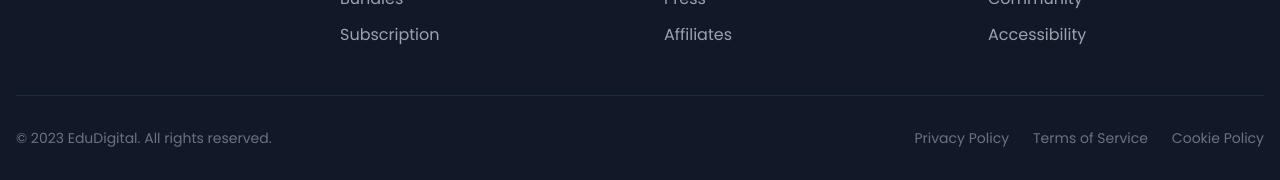
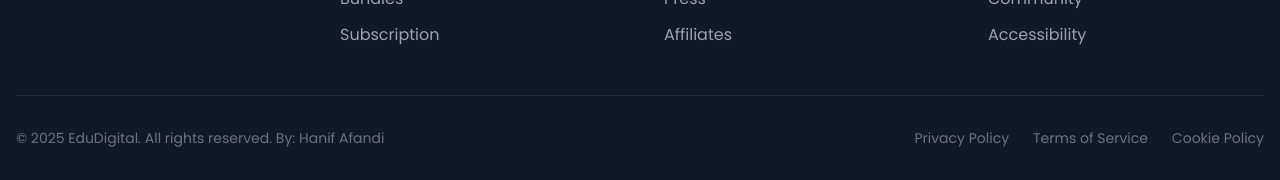
Before and after one commit to fandcomp/shopify, a plain HTML site: page index.html in a window 1280 px wide. Shown: the part 5665-5845 px from the top of the page. Drawn offline with nearby package versions, Linux system fonts and the light colour scheme.

Commit message:
Update index.html

```diff
--- a/index.html
+++ b/index.html
@@ -843,7 +843,7 @@
 
             <div class="pt-8 border-t border-gray-800 flex flex-col md:flex-row justify-between items-center">
                 <p class="text-gray-500 text-sm mb-4 md:mb-0">
-                    © 2023 EduDigital. All rights reserved.
+                    © 2025 EduDigital. All rights reserved. By: Hanif Afandi
                 </p>
                 <div class="flex space-x-6">
                     <a href="#" class="text-gray-500 hover:text-white text-sm">Privacy Policy</a>
```
